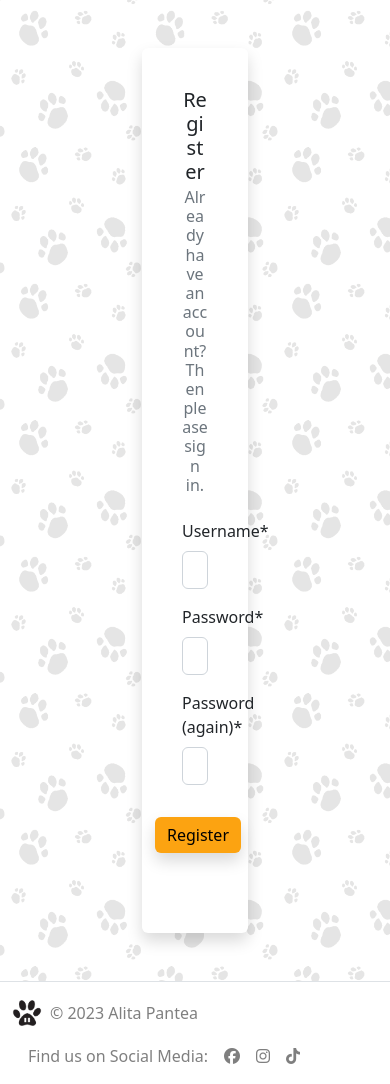
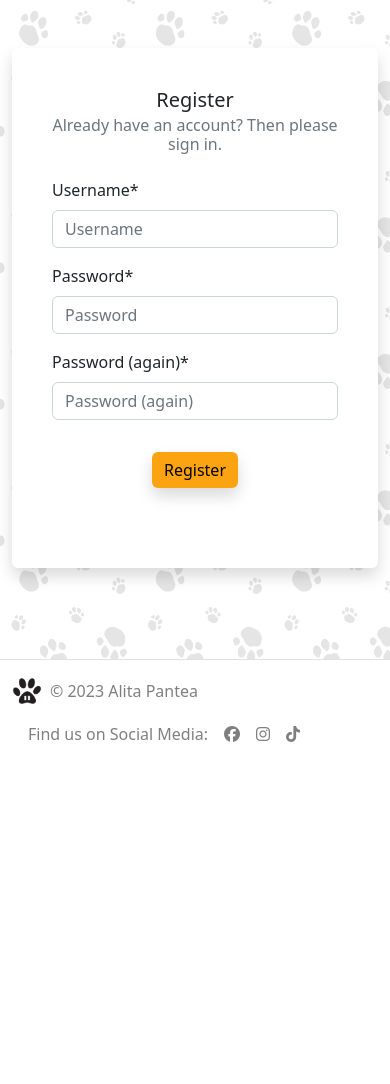
Before and after one commit to hashtag-squirrel/pawse, a Django app: page /accounts/signup/ in a window 390 px wide. Shown: the part 82-1166 px from the top of the page. After the commit the page ends 824 px from the top, so only its background shows below. Run offline with Django 3.2, Linux system fonts and the light colour scheme; some libraries are stand-ins or nearby versions.

Commit message:
Adjust column size for different screen sizes for account pages

```diff
--- a/pawse/settings.py
+++ b/pawse/settings.py
@@ -31,7 +31,7 @@ TEMPLATES_DIR = os.path.join(BASE_DIR, 'templates')
 SECRET_KEY = os.environ.get('SECRET_KEY')
 
 # SECURITY WARNING: don't run with debug turned on in production!
-DEBUG = False
+DEBUG = True
 
 X_FRAME_OPTIONS = 'SAMEORIGIN'
 
--- a/templates/account/logout.html
+++ b/templates/account/logout.html
@@ -8,7 +8,7 @@
 
 <div class="container-fluid my-5">
   <div class="row mt-4">
-    <div class="col-4 mx-auto">
+    <div class="col col-sm-8 col-lg-4 mx-auto">
       <div class="card mx-auto shadow p-4 border-0">
         <div class="card-body d-flex flex-column align-items-center">
           <h5 class="card-title text-center">{% trans "Logout" %}</h5>
--- a/templates/account/signup.html
+++ b/templates/account/signup.html
@@ -7,7 +7,7 @@
 {% block content %}
 <div class="container-fluid my-5">
   <div class="row mt-4">
-    <div class="col-4 mx-auto">
+    <div class="col col-sm-8 col-lg-4 mx-auto">
       <div class="card mx-auto shadow p-4 border-0">
         <div class="card-body">
           <h5 class="card-title text-center">{% trans "Register" %}</h5>
```
